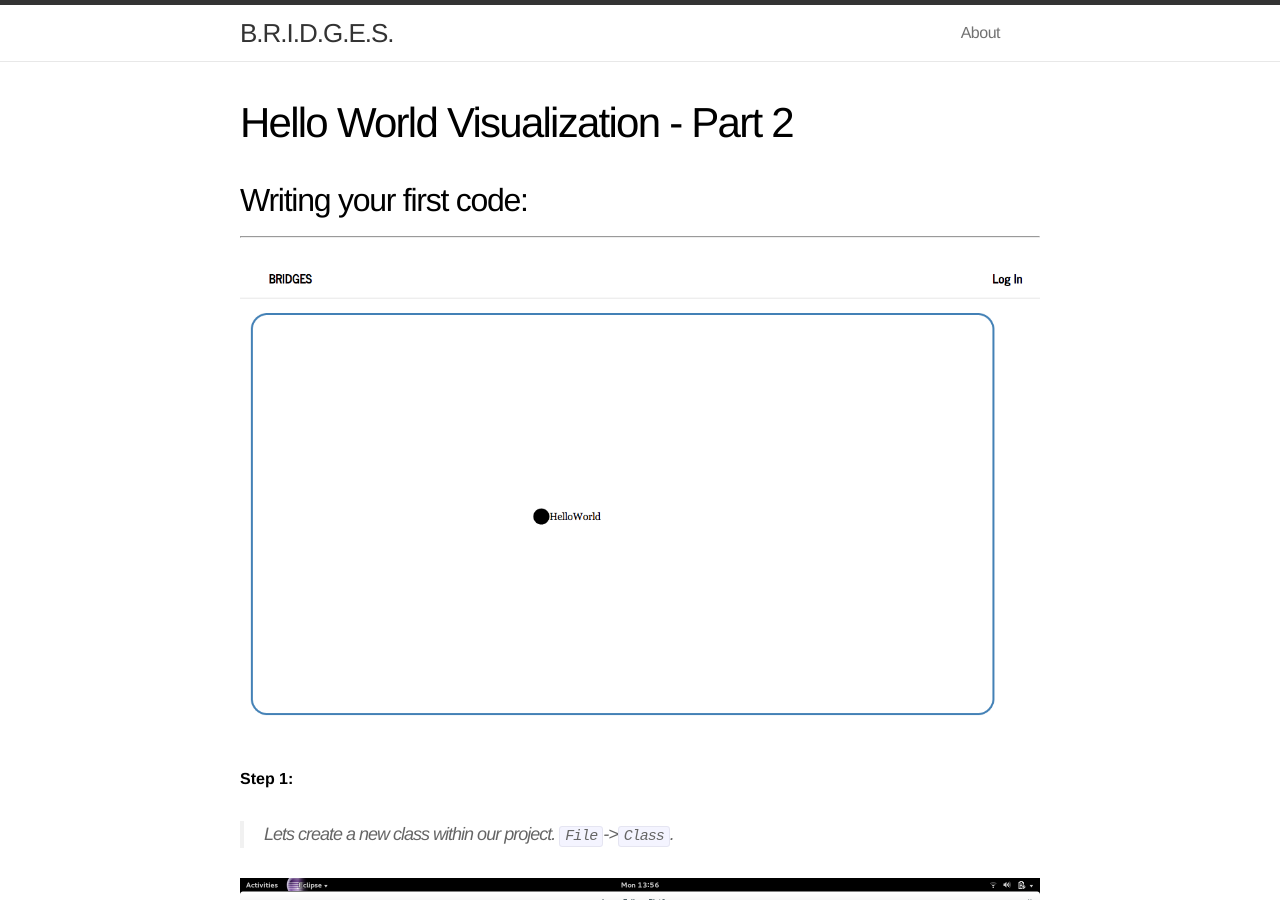
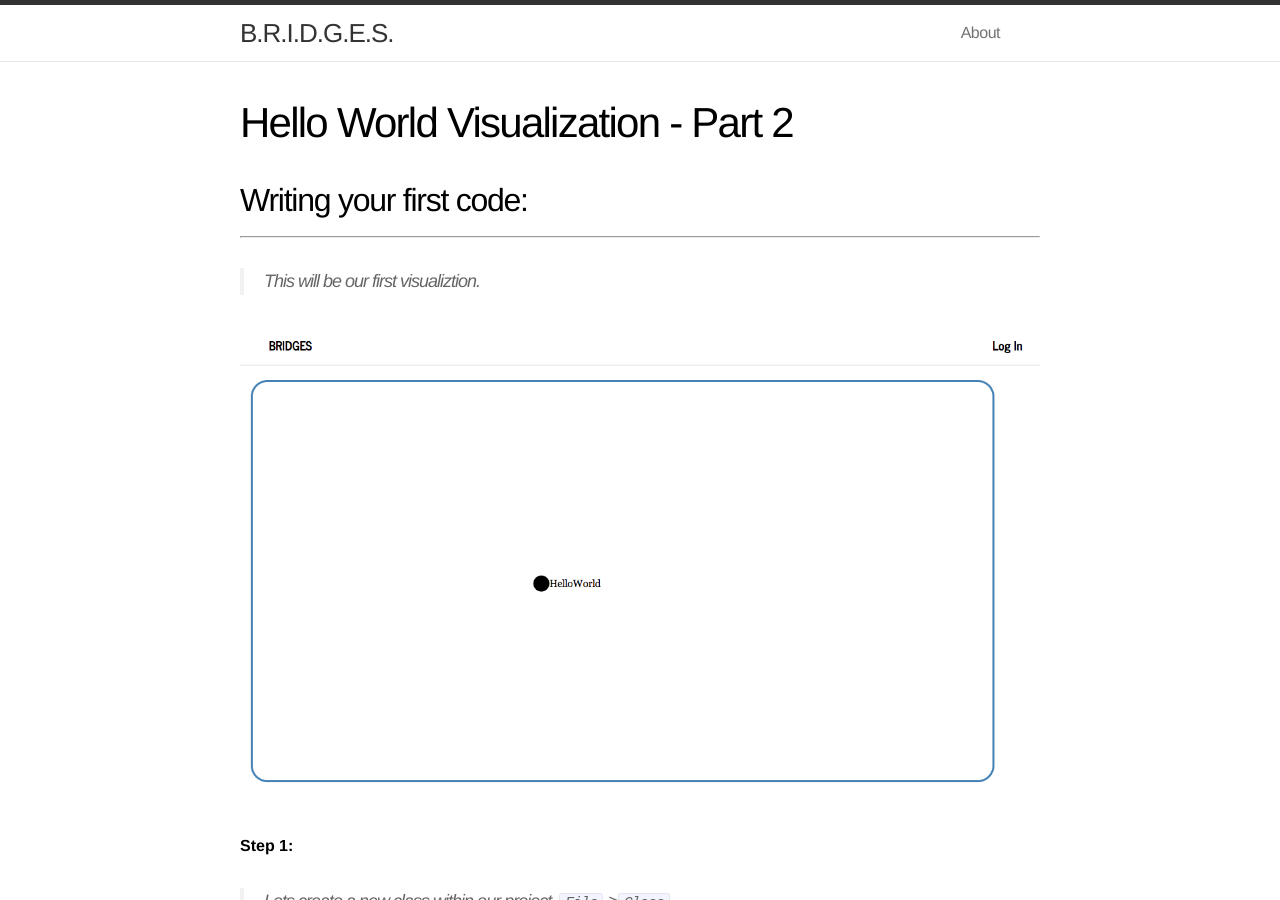
Before and after one commit to Dismembered/Dismembered.github.io, a Jekyll site: the page built from _posts/2014-06-23-HelloWorld-Tutorial_part2.markdown, in a window 1280 px wide and 900 px high. Built offline with Jekyll 4.4.1, drawn with Linux system fonts in a browser that asks for light colours.

Commit message:
Update 2014-06-23-HelloWorld-Tutorial_part2.markdown

```diff
--- a/_posts/2014-06-23-HelloWorld-Tutorial_part2.markdown
+++ b/_posts/2014-06-23-HelloWorld-Tutorial_part2.markdown
@@ -6,6 +6,8 @@ categories: jekyll update
 
 ## Writing your first code:
 -----
+> This will be our first visualiztion.
+
 ![drawing](/images/screenshot_9.png)
 
 
@@ -81,3 +83,5 @@ In the console there will be a string, similar to the one below, giving you a li
 > Copy and paste the URL into your favorite browser in order to view the visualization. Where the URL says `YOUR_USERNAME` be sure to replace it with the user name that you created on the Bridges website in Part 1.
 
 Congratulations on creating your very first visualization with Bridges!
+
+![drawing](/images/screenshot_9.png)
```
